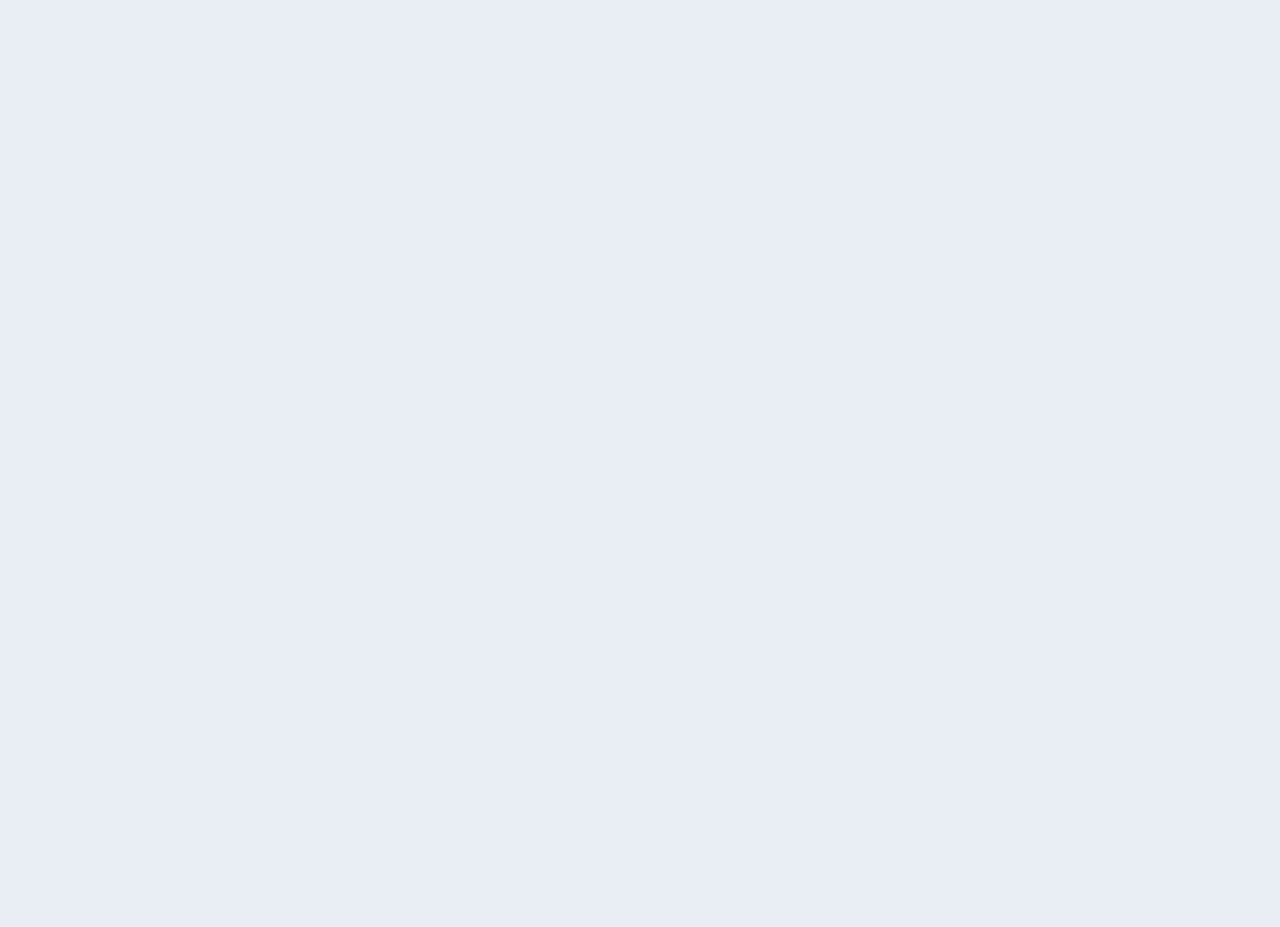
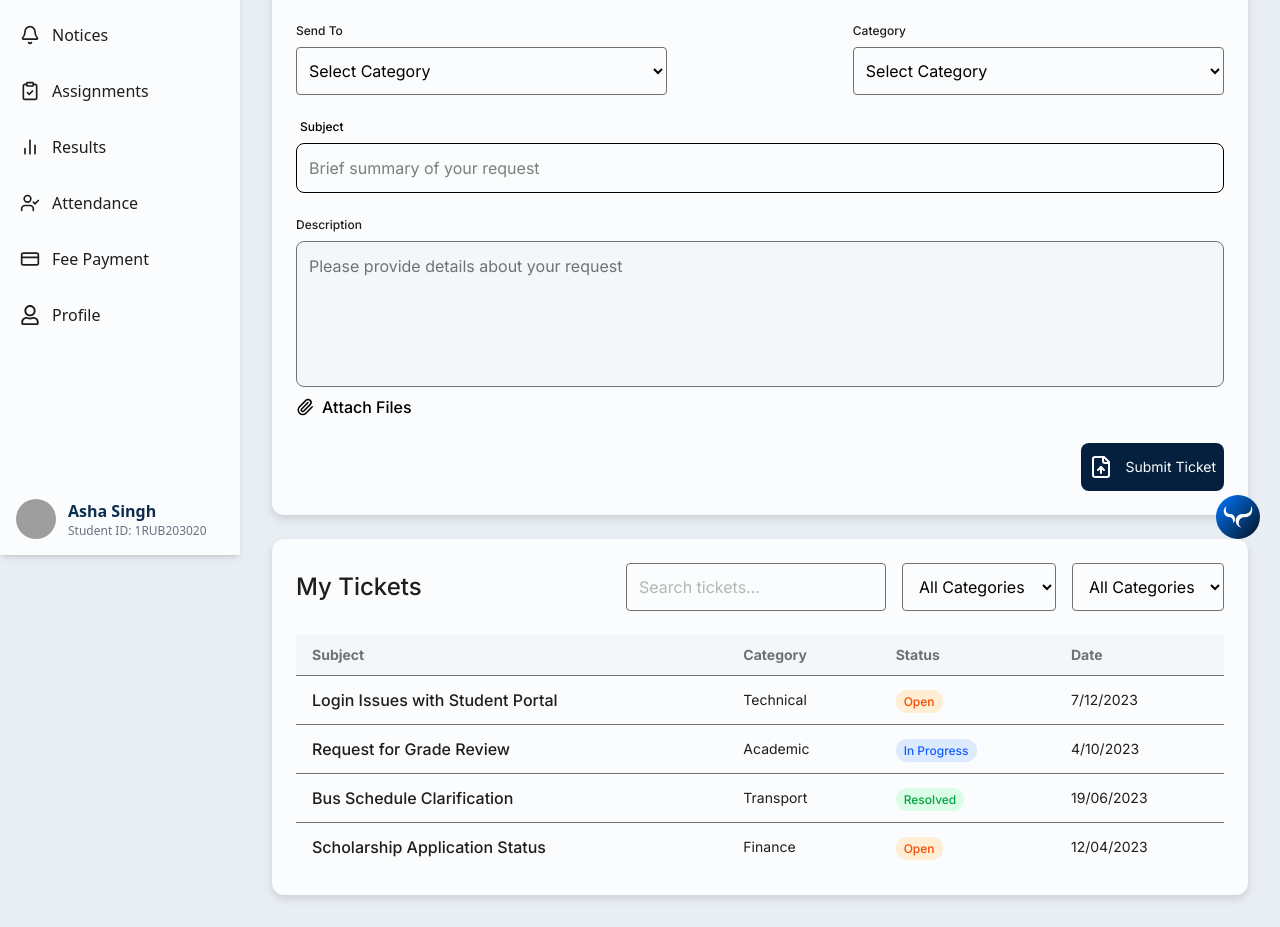
Before and after one commit to Aristiec/SMSfrontend, a React (Vite) app in the folder frontend/: page /student/support in a window 1280 px wide. Before the commit this address had no page. Shown: the part 245-1172 px from the top of the page. Before the commit the page ends 800 px from the top, so only its background shows below. Built offline with nearby package versions, Linux system fonts and the light colour scheme; grey boxes are pictures that could not be loaded; a web font is replaced by a local one.

Commit message:
support page

```diff
--- a/frontend/src/components/student/Header.jsx
+++ b/frontend/src/components/student/Header.jsx
@@ -3,8 +3,10 @@ import profilePic from "../../assets/headerBG.png";
 import emptyProfilePic from "../../assets/empty_profile.svg";
 import { FaFileAlt, FaBuilding, FaBus  } from "react-icons/fa";
 import { MdOutlineLocalPhone } from "react-icons/md";
+import { useNavigate } from "react-router-dom";
 
 const Header = () => {
+  const navigate = useNavigate();
   return (
     <header className="fixed top-0 left-0 right-0 z-50 bg-[#04203E] text-white shadow-md w-full font-semibold">
       <div
@@ -47,7 +49,7 @@ const Header = () => {
           </div>
 
           {/* Support */}
-          <div className="flex items-center gap-[12px] px-4 py-3">
+          <div onClick={() => {navigate("support")}} className="flex items-center gap-[12px] px-4 py-3">
             <MdOutlineLocalPhone   className="w-[16px] h-[16px]" />
             <span className="text-[16px] font-[400] leading-[20px] font-[Inter]">Support</span>
           </div>
--- /dev/null
+++ b/frontend/src/pages/student/Support.jsx
@@ -0,0 +1,221 @@
+import React, { useState } from "react";
+import { Paperclip, FileUp } from "lucide-react";
+
+const tickets = [
+  {
+    subject: "Login Issues with Student Portal",
+    category: "Technical",
+    status: "Open",
+    date: "7/12/2023",
+  },
+  {
+    subject: "Request for Grade Review",
+    category: "Academic",
+    status: "In Progress",
+    date: "4/10/2023",
+  },
+  {
+    subject: "Bus Schedule Clarification",
+    category: "Transport",
+    status: "Resolved",
+    date: "19/06/2023",
+  },
+  {
+    subject: "Scholarship Application Status",
+    category: "Finance",
+    status: "Open",
+    date: "12/04/2023",
+  },
+];
+
+const statusStyles = {
+  Open: "bg-orange-100 text-orange-600",
+  "In Progress": "bg-blue-100 text-blue-600",
+  Resolved: "bg-green-100 text-green-600",
+};
+
+const Support = () => {
+  const [sendTo, setSendTo] = useState("");
+  const [category, setCategory] = useState("");
+  const [message, setMessage] = useState("");
+  const [status,setStatus] = useState("");
+  const [ticketCategory, setTicketCategory] = useState("");
+
+  return (
+    <div className="bg-[#E9EEF4] p-4 font-[Inter] min-h-screen space-y-6">
+      <header className="bg-[#04203E] flex justify-between items-center rounded-[12px] w-full max-w-7xl h-[68px] px-6 py-4 text-[#FAFCFD] mx-auto">
+        <h1 className="text-[24px] font-bold font-[Merriweather]">
+          Student Support
+        </h1>
+      </header>
+      <section className="flex flex-col gap-6">
+        <div
+          style={{ boxShadow: "0px 4px 8px 0px #0000001F" }}
+          className="bg-[#FAFCFD] rounded-[12px] flex flex-col gap-6 p-6"
+        >
+          <p className="font-medium text-[#1F1D1D] leading-6 tracking-[0] text-[20px]">
+            Create Support Ticket
+          </p>
+
+          <div className="flex justify-between">
+            <div className="flex flex-col gap-2 w-[40%]">
+              <label className="font-[Inter] font-medium text-[12px] leading-4 tracking-[0] text-[#1F1D1D] flex items-center">
+                Send To
+              </label>
+              <select
+                value={sendTo}
+                onChange={(e) => setSendTo(e.target.value)}
+                className="rounded-[4px] border-1 px-2 py-3 border-[#717171]"
+              >
+                <option value="" disabled hidden>
+                  Select Category
+                </option>
+                <option value="admin">Admin</option>
+                <option value="faculty">Faculty</option>
+                <option value="transport">Transport</option>
+              </select>
+            </div>
+            <div className="flex flex-col gap-2 w-[40%]">
+              <label className="font-[Inter] font-medium text-[12px] leading-4 tracking-[0] text-[#1F1D1D] flex items-center">
+                Category
+              </label>
+              <select
+                value={category}
+                onChange={(e) => setCategory(e.target.value)}
+                className="rounded-[4px] border-1 px-2 py-3 border-[#717171]"
+              >
+                <option value="" disabled hidden>
+                  Select Category
+                </option>
+                <option value="academic">Academic</option>
+                <option value="administrative">Administrative</option>
+                <option value="finance">Finance</option>
+                <option value="technical">Technical</option>
+                <option value="transport">Transport</option>
+                <option value="other">Other</option>
+              </select>
+            </div>
+          </div>
+
+          <div className="flex flex-col gap-2 items-start justify-center">
+            <p className="font-[Inter] font-medium text-[12px] leading-4 flex items-centertext-[#1F1D1D] px-1">
+              Subject
+            </p>
+            <input
+              type="text"
+              placeholder="Brief summary of your request"
+              className="border-[0.4px] p-3 w-full rounded-[8px]"
+            />
+          </div>
+
+          <div className="flex flex-col gap-2">
+            <label className="font-[Inter] font-medium text-[12px] leading-4 flex items-center text-[#1F1D1D]">
+              Description
+            </label>
+            <textarea
+              value={message}
+              onChange={(e) => setMessage(e.target.value)}
+              className="border-[0.4px] text-4 font-[Inter] font-[400] resize-none leading-6 border-[#717171] px-3 py-3 w-full rounded-[8px]  bg-[#F4F7FA] placeholder:text-[#717171]"
+              rows={5}
+              placeholder="Please provide details about your request"
+            />
+            <div className="flex gap-2 items-center">
+              <Paperclip size={18} />{" "}
+              <p className="font-medium text-[14px">Attach Files</p>
+            </div>
+          </div>
+
+          <div className="flex justify-end ">
+            <button className="bg-[#04203E] flex gap-3 rounded-[8px] px-2 py-3 cursor-pointer">
+              <FileUp color="#FAFCFD" />
+              <p className="text-[#FAFCFD] fony-[Inter] font-[400] text-[14px] leading-6 text-center">
+                Submit Ticket
+              </p>
+            </button>
+          </div>
+        </div>
+
+        <div
+          style={{ boxShadow: "0px 4px 8px 0px #0000001F" }}
+          className="font-[Inter] bg-[#FAFCFD] rounded-[12px] flex flex-col gap-6 p-6 "
+        >
+          <div className="flex">
+            <p className="w-1/2 font-medium text-[24px] leading-6 flex items-center text-[#1F1D1D] ">
+              My Tickets
+            </p>
+            <div className="flex gap-4">
+              <input
+                className="rounded-[4px] border-1 border-[#717171] py-2 px-3 bg-[#FAFCFD] font-[400] text-[16px] leading-6 text-[#717171]"
+                placeholder="Search tickets..."
+              />
+              <div>
+                <select
+                  value={ticketCategory}
+                  onChange={(e) => setTicketCategory(e.target.value)}
+                  className="rounded-[4px] border-1 px-3 py-3 border-[#717171] text-[16px] font-[400] leading-6 flex justify-between items-center "
+                >
+                  <option value="" disabled hidden>
+                    All Categories
+                  </option>
+                  <option value="academic">Academic</option>
+                  <option value="administrative">Administrative</option>
+                  <option value="finance">Finance</option>
+                  <option value="technical">Technical</option>
+                  <option value="transport">Transport</option>
+                  <option value="other">Other</option>
+                </select>
+              </div>
+              <div>
+                <select
+                  value={status}
+                  onChange={(e) => setStatus(e.target.value)}
+                  className="rounded-[4px] border-1 px-3 py-3 border-[#717171] text-[16px] font-[400] leading-6 flex justify-between items-center "
+                >
+                  <option value="" disabled hidden>
+                    All Categories
+                  </option>
+                  <option value="open">Open</option>
+                  <option value="inProgress">In Progress</option>
+                  <option value="resolved">Resolved</option>
+                </select>
+              </div>
+            </div>
+          </div>
+
+          <div className=" ">
+            <table className="min-w-full space-y-3">
+              <thead className="bg-[#F4F7FA] text-[#717171]  border-b border-[#717171] py-5 font-[Inter] font-medium text-[14px] leading-4 ">
+                <tr>
+                  <th className="text-left px-4 py-3">Subject</th>
+                  <th className="text-left px-4 py-3">Category</th>
+                  <th className="text-left px-4 py-3">Status</th>
+                  <th className="text-left px-4 py-3">Date</th>
+                </tr>
+              </thead>
+              <tbody className="text-gray-700">
+                {tickets.map((ticket, index) => (
+                  <tr key={index} className="border-b border-[#717171] last:border-b-0 font-[Inter]">
+                    <td className="px-4 py-3 font-medium text-[16px] leading-5 text-[#1F1D1D]">{ticket.subject}</td>
+                    <td className="px-4 py-3 font-[Inter] font-[400] text-[14px] leading-[18px]  text-[#1F1D1D] ">{ticket.category}</td>
+                    <td className="px-4 py-3">
+                      <span
+                        className={`px-2 py-1 rounded-full text-xs font-medium ${
+                          statusStyles[ticket.status]
+                        }`}
+                      >
+                        {ticket.status}
+                      </span>
+                    </td>
+                    <td className="px-4 py-3 font-[400] text-[14px] leading-4 text-[#1F1D1D]">{ticket.date}</td>
+                  </tr>
+                ))}
+              </tbody>
+            </table>
+          </div>
+        </div>
+      </section>
+    </div>
+  );
+};
+
+export default Support;
--- a/frontend/src/routes/StudentRoutes.jsx
+++ b/frontend/src/routes/StudentRoutes.jsx
@@ -13,6 +13,7 @@ import Profile from "../pages/student/Profile";
 import AcademicCalendar from "../pages/student/AcademicCalendar";
 // import ChatInterface from "../components/student/Ai/";
 import ChatWidget from "../components/student/Ai/ChatWidget.jsx";
+import Support from "../pages/student/Support.jsx";
 const StudentRoutes = () => (
   <Route path="/student" element={<StudentLayout />}>
     <Route path="" element={<StudentDashboard />} />
@@ -29,6 +30,7 @@ const StudentRoutes = () => (
     <Route path="attendance" element={<Attendance />} />
     <Route path="fees" element={<FeePayment />} />
     <Route path="profile" element={<Profile />} />
+    <Route path="support" element={<Support/>}/>
   </Route>
 );
 
```
